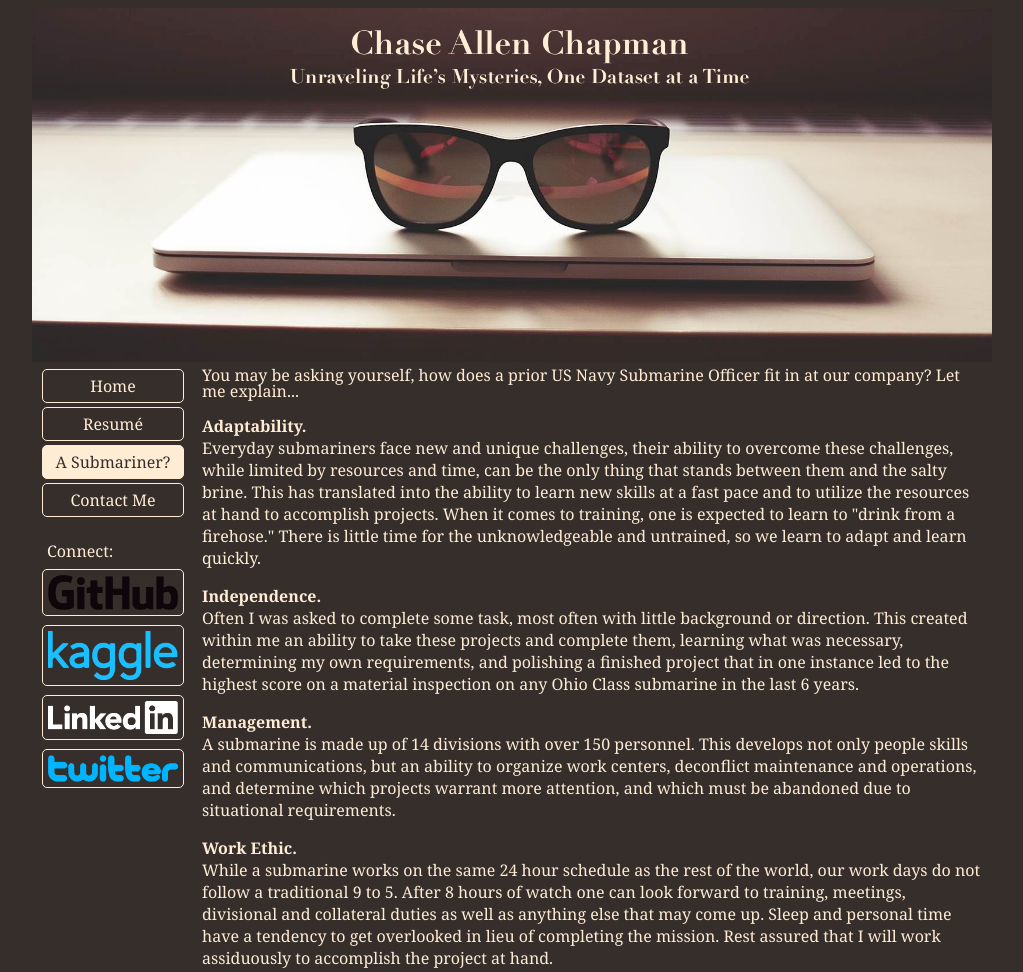
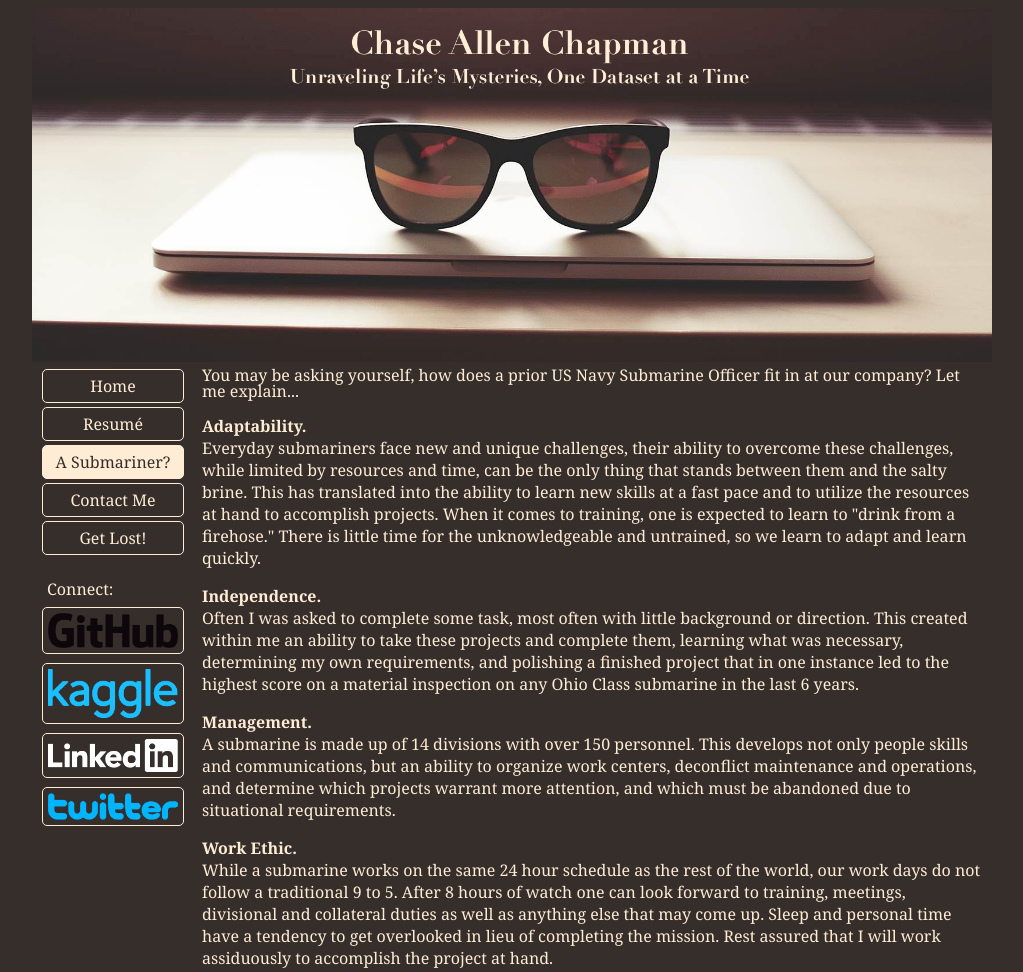
Before and after one commit to chaserchap/chaserchap.github.io, a plain HTML site: page submariner.html in a window 1280 px wide. Shown: the top 972 px of the page, without its empty margins (128-1151 px from the left). Drawn offline with Linux system fonts and the light colour scheme.

Commit message:
add getlost

```diff
--- a/submariner.html
+++ b/submariner.html
@@ -25,6 +25,7 @@
 					<a class="btn" href="resume.html">Resum&eacute;</a>
 					<p class="btn" id="active">A Submariner?</p>
 					<a class="btn" href="contact.html">Contact Me</a>
+					<a class="btn" href="getlost.html">Get Lost!</a>
 					<p class = "connect">Connect:</p>
 					<a href="http://www.github.com/chaserchap"><img class="btn-alt github" src="images/github.png" alt="GitHub"></a>
 					<a href="http://www.kaggle.com/chaserchap"><img class="btn-alt kaggle" src="images/kaggle.png" alt="kaggle"></a>
```
